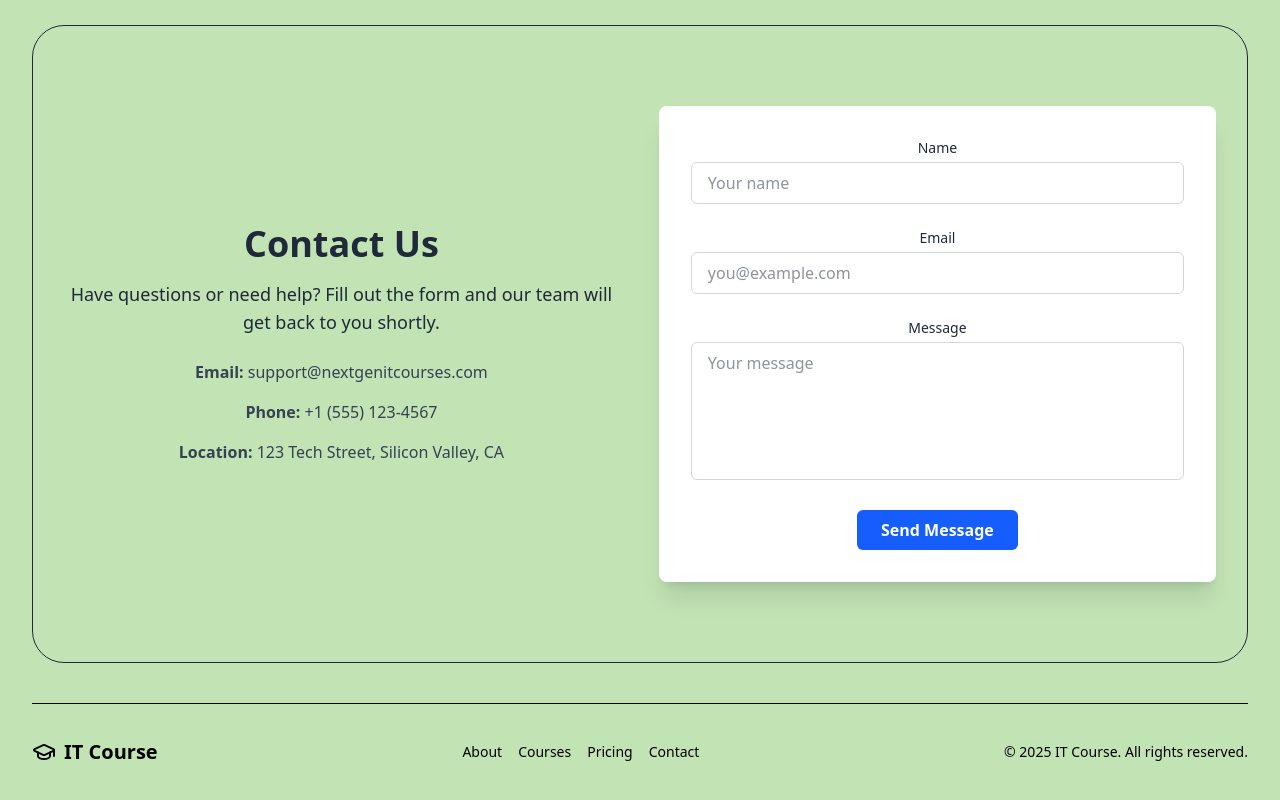
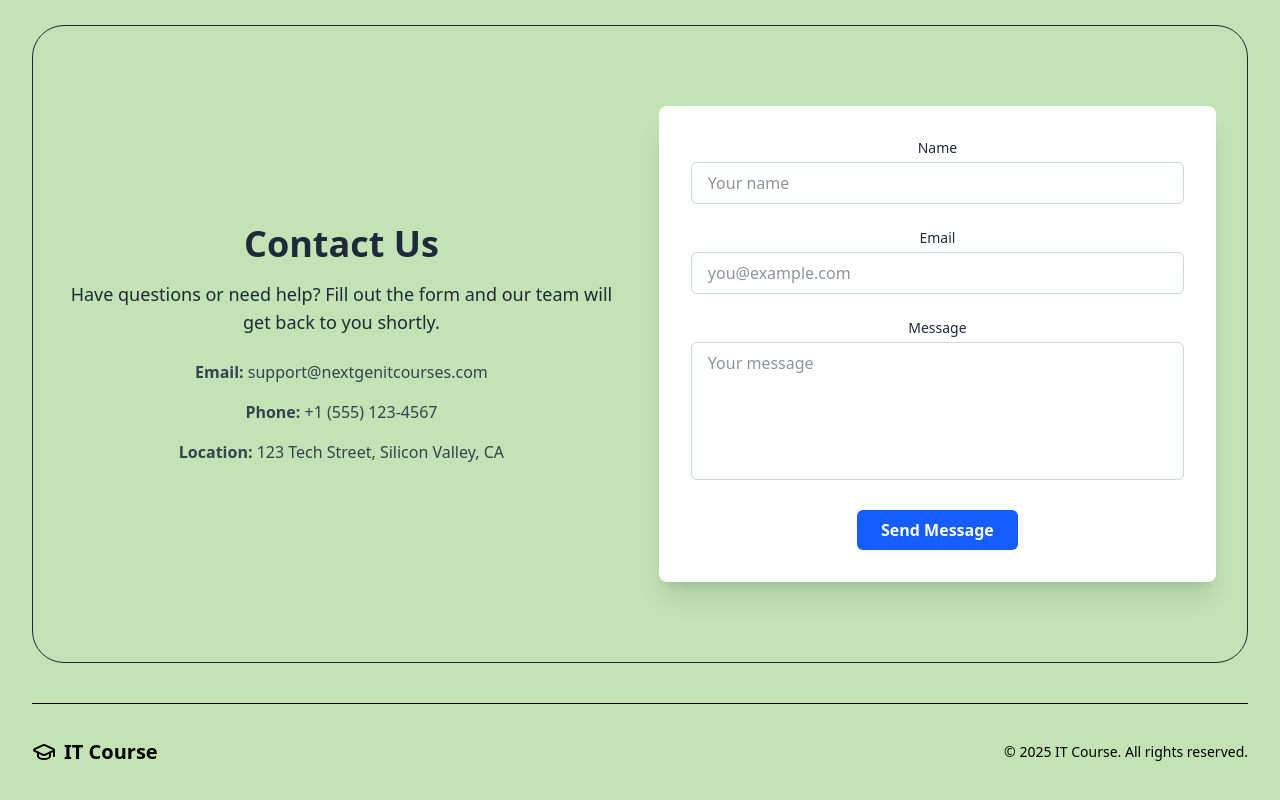
Before and after one commit to SunitaMore/Quran-app, a React (Vite) app: page / in a window 1280 px wide. Shown: the part 4460-5260 px from the top of the page. Built offline with nearby package versions, Linux system fonts and the light colour scheme.

Commit message:
footer links deleted

```diff
--- a/src/pages/Home.jsx
+++ b/src/pages/Home.jsx
@@ -234,32 +234,7 @@ export default function App() {
             <GraduationCap className="h-6 w-6" />
             <span className="text-xl font-bold">IT Course</span>
           </div>
-          <div className="flex gap-4">
-            <a
-              href="#"
-              className="text-sm font-medium hover:underline underline-offset-4"
-            >
-              About
-            </a>
-            <a
-              href="#"
-              className="text-sm font-medium hover:underline underline-offset-4"
-            >
-              Courses
-            </a>
-            <a
-              href="#"
-              className="text-sm font-medium hover:underline underline-offset-4"
-            >
-              Pricing
-            </a>
-            <a
-              href="#"
-              className="text-sm font-medium hover:underline underline-offset-4"
-            >
-              Contact
-            </a>
-          </div>
+
           <p className="text-sm text-muted-foreground">
             &copy; {new Date().getFullYear()} IT Course. All rights reserved.
           </p>
```
